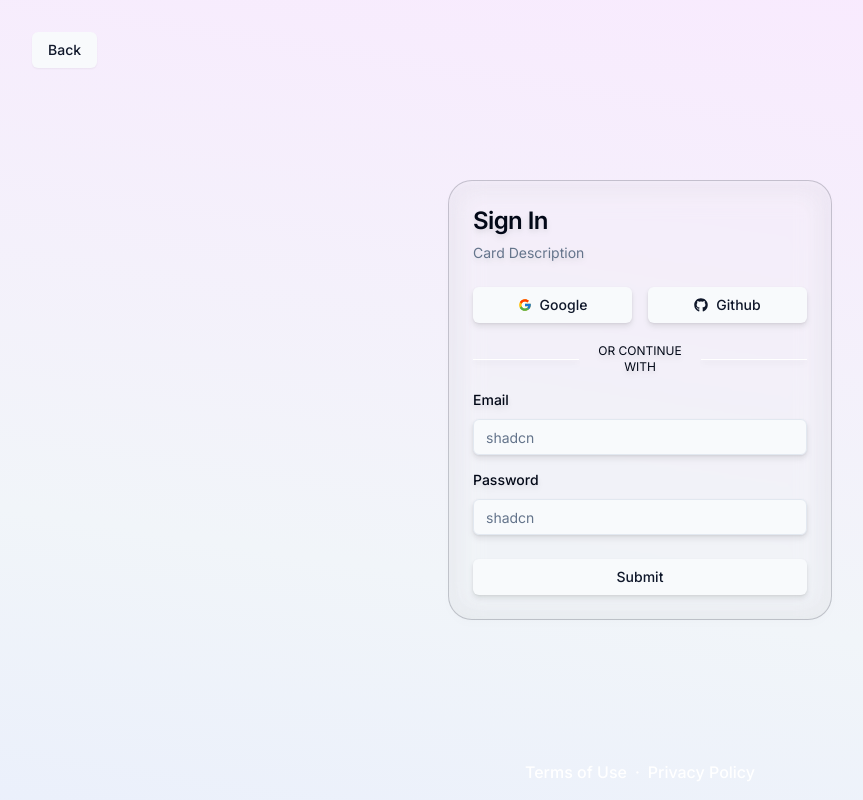
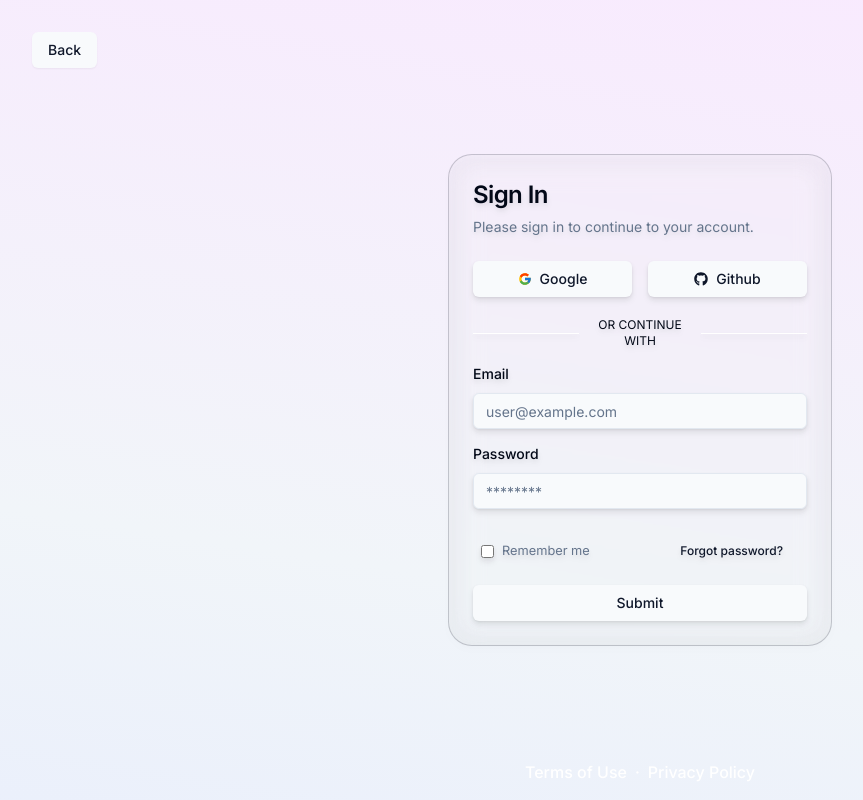
Before and after one commit to Osman-MUTLU/NextJS-DummyProject, a Next.js app: page /sign-in in a window 1280 px wide. Shown: the whole page, without its empty margins (0-863 px from the left). Built offline with nearby package versions, Linux system fonts and the light colour scheme; no server answers.

Commit message:
edit login form

```diff
--- a/components/form/login-form.tsx
+++ b/components/form/login-form.tsx
@@ -31,6 +31,7 @@ import TextSeperator from "../ui/text-seperator";
 import { cn } from "@/lib/utils";
 import BrandButtons from "./brand-buttons";
 import CardWrapper from "../layout/components/card-wrapper";
+import Link from "next/link";
 
 const formSchema = z.object({
   email: z.string().email("Invalid email").min(2, {
@@ -63,7 +64,9 @@ const LoginForm = () => {
         <CardWrapper variant={"glass"}>
           <CardHeader>
             <CardTitle className="text-2xl">Sign In</CardTitle>
-            <CardDescription>Card Description</CardDescription>
+            <CardDescription>
+              Please sign in to continue to your account.
+            </CardDescription>
           </CardHeader>
           <CardContent className="space-y-3">
             <BrandButtons />
@@ -77,7 +80,7 @@ const LoginForm = () => {
                   <FormControl>
                     <Input
                       className="bg-secondary dark:bg-secondary/20 w-full"
-                      placeholder="shadcn"
+                      placeholder="user@example.com"
                       {...field}
                     />
                   </FormControl>
@@ -95,7 +98,7 @@ const LoginForm = () => {
                     <Input
                       className="bg-secondary dark:bg-secondary/20 w-full"
                       type="password"
-                      placeholder="shadcn"
+                      placeholder="********"
                       {...field}
                     />
                   </FormControl>
@@ -105,6 +108,21 @@ const LoginForm = () => {
             />
           </CardContent>
           <CardFooter>
+            <div className="flex flex-col w-full space-y-4">
+            <div className="flex justify-between items-center px-2">
+              <div className="flex items-center">
+                <input
+                  type="checkbox"
+                  className="rounded-sm border border-gray-300 dark:border-gray-700"
+                />
+                <FormDescription className="ml-2">Remember me</FormDescription>
+              </div>
+              <Button variant={"link"} className="text-xs color-secondary" type="button">
+                <Link href="/forgot-password">
+                  <div className="text-primary">Forgot password?</div>
+                </Link>
+              </Button>
+            </div>
             <Button
               className={cn(
                 buttonVariants({ variant: "secondary" }),
@@ -114,6 +132,7 @@ const LoginForm = () => {
             >
               Submit
             </Button>
+            </div>
           </CardFooter>
         </CardWrapper>
       </form>
```
